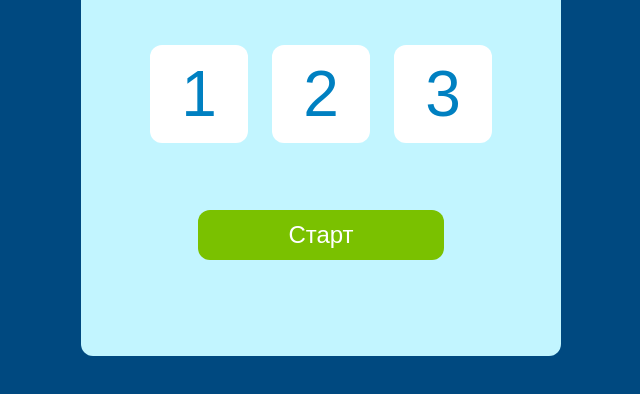
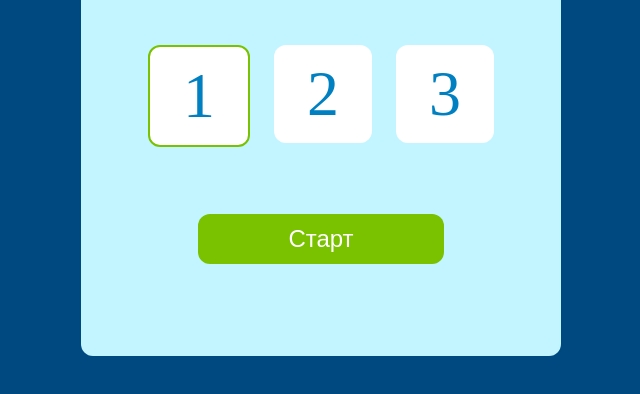
Before and after one commit to NikitaZhvalik/card-game, a website with bundled scripts: page index.html in a window 1280 px wide. Shown: the part 274-668 px from the top of the page, without its empty margins (319-959 px from the left). Built offline with nearby package versions, Linux system fonts and the light colour scheme; files whose address does not match are found by name.

Commit message:
05 - изменение на startPage  btn_main  на checkbox

```diff
--- a/index.css
+++ b/index.css
@@ -79,19 +79,56 @@ button {
     flex-wrap: wrap;
 }
 
-.main__btn {
-    width: 98px;
-    height: 98px;
-    background: #fff;
-    border: none;
-    border-radius: 12px;
+.custom-radio>input {
+    position: absolute;
+    z-index: -1;
+    opacity: 0;
+}
+
+.custom-radio>span {
+    display: inline-flex;
+    align-items: center;
+    user-select: none;
+}
+
+.custom-radio>span::before {
+    content: '';
+    display: flex;
+    justify-content: center;
+    align-items: center;
+    color: #0080C1;
+    font-family: StratosSkyeng;
     font-size: 64px;
     font-weight: 400;
     line-height: 72px;
     letter-spacing: 0;
-    text-align: center;
-    color: #0080c1;
-    transition: background ease-in 0.2s;
+    width: 98px;
+    height: 98px;
+    border-radius: 12px;
+    background-color: #fff;
+    background-repeat: no-repeat;
+    background-position: center center;
+    background-size: 50% 50%;
+}
+
+.custom-radio_1>span::before {
+    content: '1';
+}
+
+.custom-radio_2>span::before {
+    content: '2';
+}
+
+.custom-radio_3>span::before {
+    content: '3';
+}
+
+.custom-radio>input:not(:disabled):not(:checked)+span:hover::before {
+    background-color: #e8e8e8;
+}
+
+.custom-radio>input:checked+span::before {
+    border: solid 2px #7ac100;
 }
 
 .main__btn:hover {
@@ -116,7 +153,7 @@ button {
 
 .next-page__title {
     padding-left: 39px;
-    font-family: StratosSkyeng;
+    font-family: SkyproFont;
     font-size: 16px;
     font-weight: 400;
     line-height: 32px;
@@ -134,7 +171,7 @@ button {
 }
 
 .next-page__time {
-    font-family: StratosSkyeng;
+    font-family: SkyproFont;
     font-size: 64px;
     font-weight: 400;
     line-height: 72px;
--- a/js/renderStartPage.js
+++ b/js/renderStartPage.js
@@ -17,15 +17,18 @@ function renderStartPage() {
                     <div class="main__start-page">
                         <h1 class="main__title">Выбери сложность</h1>
                         <div class="main__btns">
-                        <button class="main__btn main__btn_easy">
-                            1
-                        </button>
-                        <button class="main__btn main__btn_medium">
-                            2
-                        </button>
-                        <button class="main__btn main__btn_hard">
-                            3
-                        </button>
+                            <label class="custom-radio custom-radio_1">
+                                <input type="radio" ${loadLevel() === 'easy' ? 'checked' : null} name="checkbox" value="easy">
+                                <span></span>
+                            </label>
+                            <label class="custom-radio custom-radio_2">
+                                <input type="radio" ${loadLevel() === 'medium' ? 'checked' : null} name="checkbox" value="medium">
+                                <span></span>
+                            </label>
+                            <label class="custom-radio custom-radio_3">
+                                <input type="radio" ${loadLevel() === 'hard' ? 'checked' : null} name="checkbox" value="hard">
+                                <span></span>
+                            </label>
                         </div>
                         <button class="btn main__btn-start" type="submit">
                             Старт
@@ -35,9 +38,9 @@ function renderStartPage() {
     `
     app.innerHTML = html
 
-    document.querySelector('.main__btn_easy').addEventListener('click', () => saveLevel('easy'))
-    document.querySelector('.main__btn_medium').addEventListener('click', () => saveLevel('medium'))
-    document.querySelector('.main__btn_hard').addEventListener('click', () => saveLevel('hard'))
+    document.querySelector('.custom-radio_1').addEventListener('change', () => saveLevel('easy'))
+    document.querySelector('.custom-radio_2').addEventListener('change', () => saveLevel('medium'))
+    document.querySelector('.custom-radio_3').addEventListener('change', () => saveLevel('hard'))
     document.querySelector('.main__btn-start').addEventListener('click', () => renderGame())
 }
 
```
Lines whose indentation alone changed are shown as unchanged.
